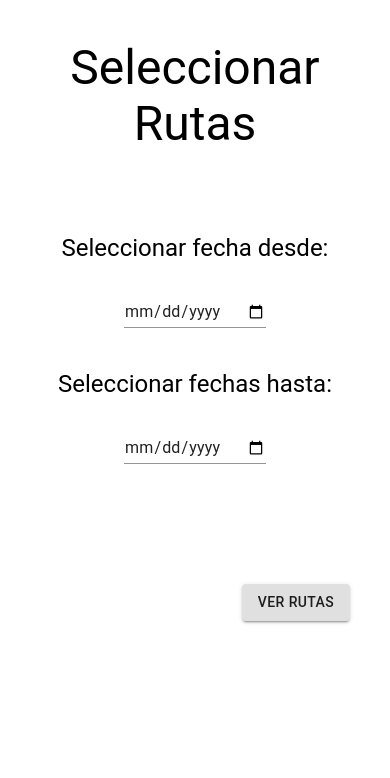
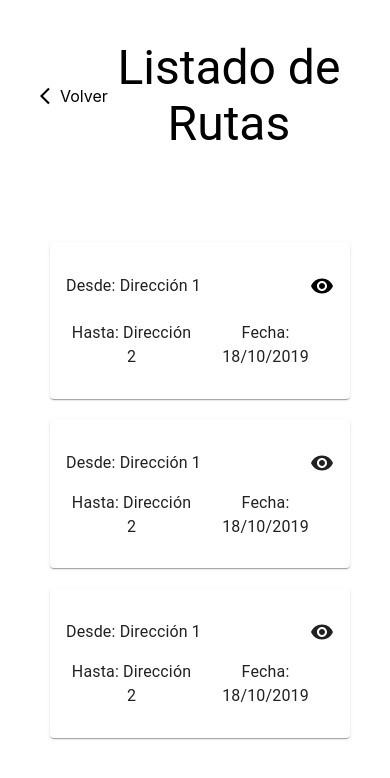
Before and after one commit to SerjLafleur/map-my-routes, a React (Create React App) app: page /list-routes in a window 390 px wide. Shown: the top 778 px of the page. Built offline with nearby package versions, Linux system fonts and the light colour scheme.

Commit message:
created route list component
The component consists of creating a card with the coded data before applying the logic. In this component the css has been applied with styled component and material-ui. It is now responsive.

```diff
--- a/package.json
+++ b/package.json
@@ -3,7 +3,12 @@
   "version": "0.1.0",
   "private": true,
   "dependencies": {
+    "@emotion/react": "^11.4.1",
+    "@emotion/styled": "^11.3.0",
     "@material-ui/core": "^4.12.3",
+    "@material-ui/icons": "^4.11.2",
+    "@mui/icons-material": "^5.0.0",
+    "@mui/material": "^5.0.0",
     "@testing-library/jest-dom": "^5.14.1",
     "@testing-library/react": "^11.2.7",
     "@testing-library/user-event": "^12.8.3",
--- a/public/index.html
+++ b/public/index.html
@@ -1,14 +1,12 @@
 <!DOCTYPE html>
-<html lang="en">
+<html lang="es">
+
 <head>
   <meta charset="utf-8" />
   <link rel="icon" href="%PUBLIC_URL%/favicon.ico" />
   <meta name="viewport" content="width=device-width, initial-scale=1" />
   <meta name="theme-color" content="#000000" />
-    <meta
-      name="description"
-      content="Web site created using create-react-app"
-    />
+  <meta name="description" content="Web site created using create-react-app" />
   <link rel="apple-touch-icon" href="%PUBLIC_URL%/logo192.png" />
   <!--
       manifest.json provides metadata used when your web app is installed on a
@@ -26,6 +24,7 @@
     -->
   <title>React App</title>
 </head>
+
 <body>
   <noscript>You need to enable JavaScript to run this app.</noscript>
   <div id="root"></div>
@@ -40,4 +39,5 @@
       To create a production bundle, use `npm run build` or `yarn build`.
     -->
 </body>
+
 </html>
--- a/src/App.js
+++ b/src/App.js
@@ -10,7 +10,7 @@ function App() {
     <div className="App">
       <Router>
         <Switch>
-          <Route path='/'>
+          <Route exact path='/'>
             <SelectRoutes />
           </Route>
           <Route path='/list-routes'>
--- a/src/components/ListRoutes.js
+++ b/src/components/ListRoutes.js
@@ -1,11 +1,90 @@
-import React from 'react'
+import React from 'react';
+import { Link } from 'react-router-dom';
+import { makeStyles, Typography } from '@material-ui/core';
+import ArrowBackIosIcon from '@material-ui/icons/ArrowBackIos';
+import VisibilityIcon from '@mui/icons-material/Visibility';
+import Card from '@mui/material/Card';
+import CardContent from '@mui/material/CardContent';
 
 const ListRoutes = () => {
+    const classes = useStyles()
     return (
-        <div>
-            ListRoutes
+        <div className={classes.root} >
+            <div className={classes.header}>
+                <div className={classes.back}>
+                    <ArrowBackIosIcon fontSize="small" />
+                    <Link style={{ textDecoration: 'none', color: '#000' }} to='/'>Volver</Link>
+                </div>
+                <Typography variant="h3" color="initial">Listado de Rutas</Typography>
+            </div>
+            <div className={classes.card}>
+                <Card style={{ margin: '10px' }} sx={{ minWidth: 300 }}>
+                    <CardContent>
+                        <Typography className={classes.direction} sx={{ fontSize: 14 }} color="text.secondary" gutterBottom>
+                            Desde: Dirección 1
+                            <Link style={{ textDecoration: 'none', color: '#000' }} to='/details-route'><VisibilityIcon /></Link>
+                        </Typography>
+                        <Typography className={classes.direction} sx={{ fontSize: 14 }} color="text.secondary" gutterBottom>
+                            Hasta: Dirección 2
+                            <span>Fecha: 18/10/2019</span>
+                        </Typography>
+                    </CardContent>
+                </Card >
+                <Card style={{ margin: '10px' }} sx={{ minWidth: 300 }}>
+                    <CardContent>
+                        <Typography className={classes.direction} sx={{ fontSize: 14 }} color="text.secondary" gutterBottom>
+                            Desde: Dirección 1
+                            <VisibilityIcon />
+                        </Typography>
+                        <Typography className={classes.direction} sx={{ fontSize: 14 }} color="text.secondary" gutterBottom>
+                            Hasta: Dirección 2
+                            <span>Fecha: 18/10/2019</span>
+                        </Typography>
+                    </CardContent>
+                </Card>
+                <Card style={{ margin: '10px' }} sx={{ minWidth: 300 }}>
+                    <CardContent>
+                        <Typography className={classes.direction} sx={{ fontSize: 14 }} color="text.secondary" gutterBottom>
+                            Desde: Dirección 1
+                            <VisibilityIcon />
+                        </Typography>
+                        <Typography className={classes.direction} sx={{ fontSize: 14 }} color="text.secondary" gutterBottom>
+                            Hasta: Dirección 2
+                            <span>Fecha: 18/10/2019</span>
+                        </Typography>
+                    </CardContent>
+                </Card>
+            </div>
         </div>
     );
 }
 
+const useStyles = makeStyles((theme) => ({
+    root: {
+        margin: theme.spacing(5),
+    },
+    header: {
+        display: 'flex',
+        justifyContent: 'space-between',
+        marginBottom: theme.spacing(10),
+    },
+    back: {
+        display: 'flex',
+        alignItems: 'center',
+    },
+    card: {
+        marginTop: theme.spacing(10),
+        display: 'flex',
+        flexDirection: 'column',
+        justifyContent: 'center',
+
+
+    },
+    direction: {
+        display: 'flex',
+        justifyContent: 'space-between',
+        marginTop: theme.spacing(2)
+    },
+}))
+
 export default ListRoutes;
--- a/src/components/SelectRoutes.js
+++ b/src/components/SelectRoutes.js
@@ -1,10 +1,16 @@
 import React from 'react'
 import { Button, Input, makeStyles, Typography } from '@material-ui/core'
+import { useHistory } from 'react-router'
 
 
 const SelectRoutes = () => {
 
     const classes = useStyles()
+    const history = useHistory()
+
+    const handleClick = () => {
+        history.push('/list-routes')
+    }
     return (
         <div className={classes.root}>
             <div className={classes.header}>
@@ -29,7 +35,7 @@ const SelectRoutes = () => {
                 </div>
             </div>
             <div className={classes.button}>
-                <Button variant="contained" >Ver rutas</Button>
+                <Button onClick={handleClick} variant="contained" >Ver rutas</Button>
             </div>
         </div>
     );
```
Also changed, not shown: 1 other file (tests, documents, lock files or other folders). Lines whose indentation alone changed are shown as unchanged.
